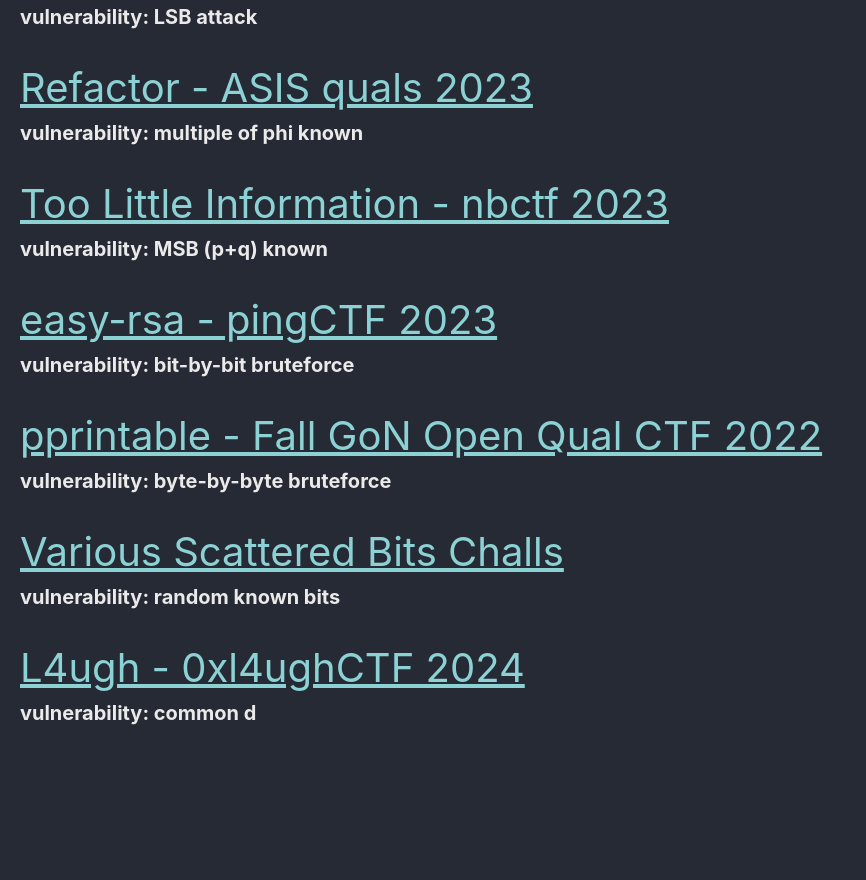
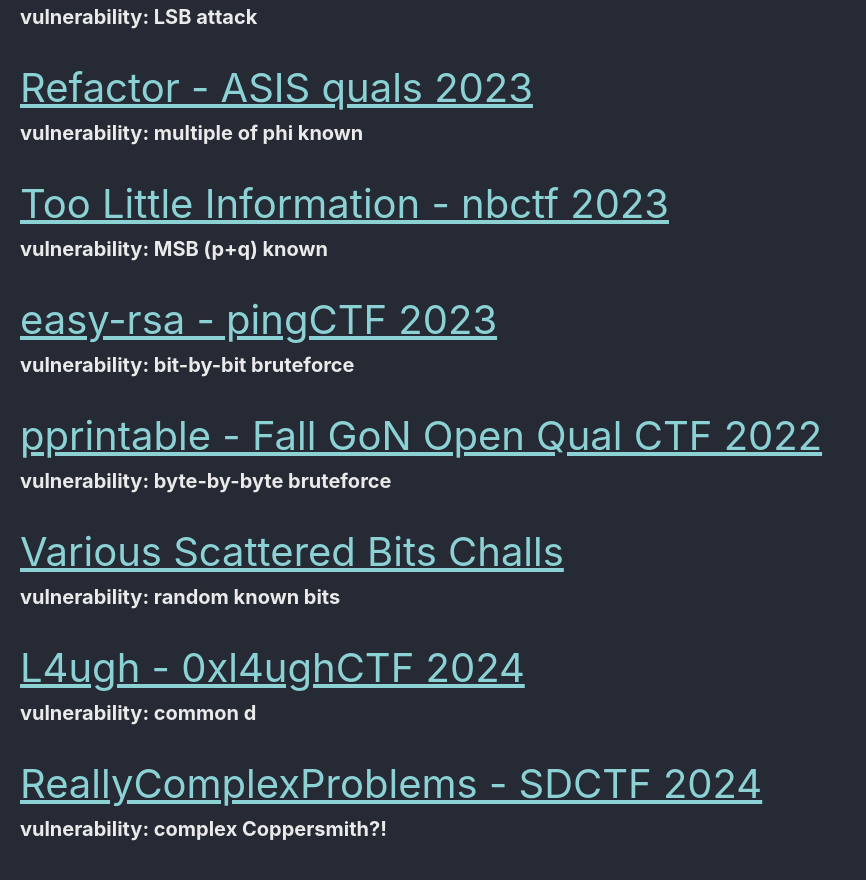
Before and after one commit to Connor-McCartney/Connor-McCartney.github.io, a Jekyll site: the page built from _pages/cryptography/rsa/rsa.md, in a window 1280 px wide and 900 px high, scrolled down 2118 px. Shown: the top 880 px of the window, without its empty margins (0-866 px from the left). Built offline with Jekyll 4.4.1, drawn with Linux system fonts in a browser that asks for light colours; cached includes are drawn as plain includes; before the commit the page ends 2902 px from its top, so only the background shows below that.

Commit message:
Update rsa.md

```diff
--- a/_pages/cryptography/rsa/rsa.md
+++ b/_pages/cryptography/rsa/rsa.md
@@ -96,3 +96,7 @@ __vulnerability: random known bits__
 
 <span style="font-size:2em;">   [L4ugh - 0xl4ughCTF 2024](/cryptography/rsa/L4ugh-0xl4ughCTF-2024)       </span> <br>
 __vulnerability: common d__
+
+
+<span style="font-size:2em;">   [ReallyComplexProblems - SDCTF 2024](/cryptography/rsa/ReallyComplexProblems-SDCTF-2024)       </span> <br>
+__vulnerability: complex Coppersmith?!__
```
